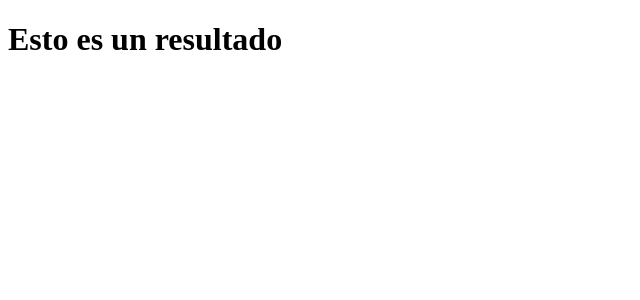
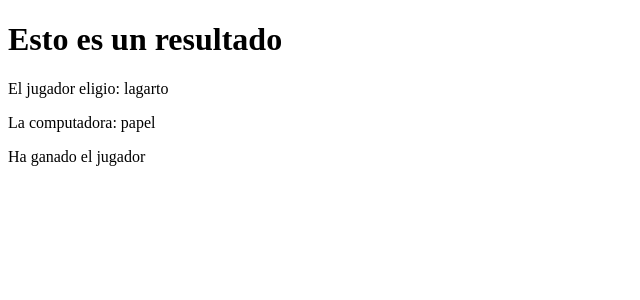
Before and after one commit to PabloD97/unq-ui-pablo-diaz-trabajo-final, a React (Create React App) app: page /resultado/lagarto in a window 1280 px wide. Shown: the top 300 px of the page, without its empty margins (0-640 px from the left). Built offline with nearby package versions, Linux system fonts and the light colour scheme.

Commit message:
Pantalla Resultado.js: - feat:  Se agrego la logica a la pantalla resultado. - refactor:  Ahora la ruta de resultado recibe una jugada(string) como parametro.

```diff
--- a/src/pantalla/Partida.js
+++ b/src/pantalla/Partida.js
@@ -1,7 +1,8 @@
-import React from "react"
+import React, {useState} from "react"
 import { Link } from "react-router-dom";
 
 const Partida = () => {
+
   return (
     <div>
       <div>
@@ -10,11 +11,11 @@ const Partida = () => {
         </h1>
       </div>
       <div>
-        <Link to="/resultado"><button>Piedra</button></Link>
-        <Link to="/resultado"><button>Papel</button></Link>
-        <Link to="/resultado"><button>Tijera</button></Link>
-        <Link to="/resultado"><button>Lagarto</button></Link>
-        <Link to="/resultado"><button>Spock</button></Link>
+        <Link to="/resultado/piedra"><button>Piedra</button></Link>
+        <Link to="/resultado/papel"><button>Papel</button></Link>
+        <Link to="/resultado/tijera"><button>Tijera</button></Link>
+        <Link to="/resultado/lagarto"><button>Lagarto</button></Link>
+        <Link to="/resultado/spock"><button>Spock</button></Link>
       </div>
     </div>
   )
--- a/src/pantalla/Resultado.js
+++ b/src/pantalla/Resultado.js
@@ -1,13 +1,62 @@
-import React from "react"
-import { Link } from "react-router-dom";
+import React, { useEffect, useState } from "react"
+import { useParams } from "react-router-dom";
 
 const Resultado = () => {
+
+    const { jugadorEligio } = useParams();
+
+
+    const [seleccionCPU, setSeleccionCPU] = useState({});
+    const [partidaFinalizada, setPartidaFinalizada] = useState(false);
+
+    const opciones = [
+        { seleccion: "tijera", derrota: ["papel", "lagarto"] },
+        { seleccion: "papel", derrota: ["piedra", "spock"] },
+        { seleccion: "piedra", derrota: ["lagarto", "tijera"] },
+        { seleccion: "lagarto", derrota: ["spock", "papel"] },
+        { seleccion: "spock", derrota: ["tijera", "piedra"] }
+    ];
+
+    useEffect(() => {
+        eleccionDeLaCPU();
+    }, []);
+
+    const eleccionDeLaCPU = () => {
+        const seleccion = opciones[Math.floor(Math.random() * opciones.length)];
+        setSeleccionCPU(seleccion);
+    };
+
+    const elegirGanador = () => {
+        if (seleccionCPU.derrota.includes(jugadorEligio)) {
+           return (<div>Ha ganado la cpu</div> )
+        };
+        if (ganoJugador(jugadorEligio)){
+            return(<div>Ha ganado el jugador</div>)
+        } else {
+            return(<div>Empate</div>)
+        }
+    };
+
+    const ganoJugador = (param) =>{
+        const seleccionJugador = opciones.find(function(it){
+            return it.seleccion === param
+        });
+        return seleccionJugador.derrota.includes(seleccionCPU.seleccion)
+    };
+
+
     return (
         <div>
             <div>
                 <h1>
                     Esto es un resultado
                 </h1>
+                {console.log(seleccionCPU)}
+                <p>El jugador eligio: {jugadorEligio} </p>
+                <p>La computadora: {seleccionCPU.seleccion} </p>
+            </div>
+            <div>
+             {seleccionCPU.seleccion && jugadorEligio && elegirGanador()}
             </div>
         </div>
     )
--- a/src/rutas/Rutas.js
+++ b/src/rutas/Rutas.js
@@ -9,7 +9,7 @@ const Rutas = () => {
     return (
         <BrowserRouter>
             <Switch>
-                <Route path="/resultado" component={Resultado} />
+                <Route path="/resultado/:jugadorEligio" component={Resultado} />
                 <Route path="/partida" component={Partida} />
                 <Route path="/" component={App} />
             </Switch>
```
Also changed, not shown: 1 other file (tests, documents, lock files or other folders). Lines whose indentation alone changed are shown as unchanged.
